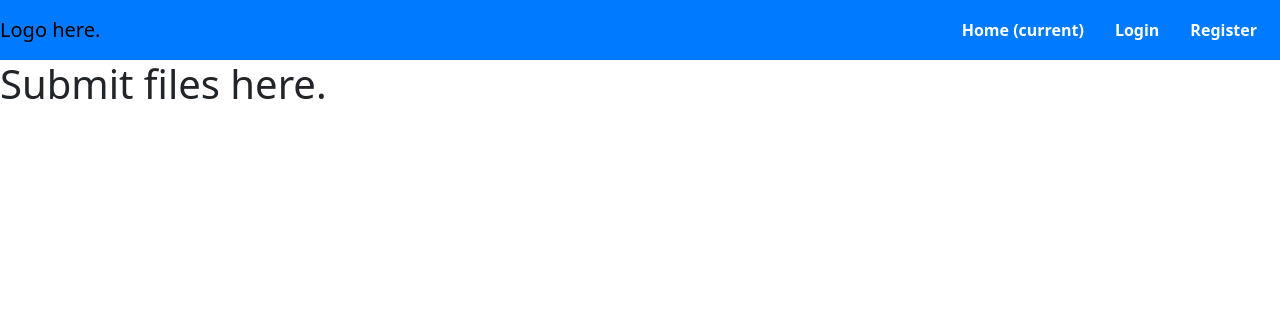
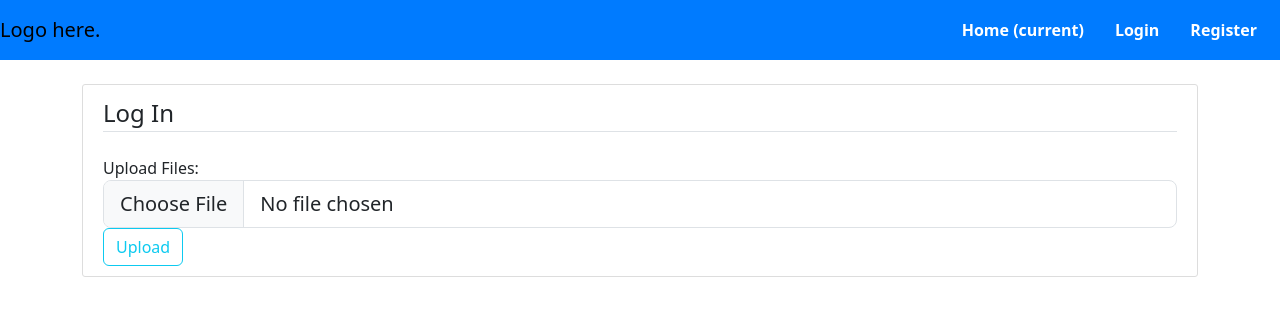
Before and after one commit to Alpha-131/simple-flask-app, a Flask app: template flask_app/templates/submit_file.html in a window 1280 px wide. Shown: the top 320 px of the page. Run offline with Flask 3, Linux system fonts and the light colour scheme; the template is opened without the code that fills it: values that come from a table or form of the project are taken from there, others are empty; parts of the project's set-up code (start-up, migrations or seed data) failed here and were passed over; some libraries are stand-ins or nearby versions.

Commit message:
submit model

```diff
--- a/flask_app/config.py
+++ b/flask_app/config.py
@@ -1,5 +1,3 @@
-import os
-
 class config():
     SECRET_KEY = "not_so_secret_key"
-    SQLALCHEMY_DATABASE_URI = 'sqlite:///' + os.path.join(app.root_path, 'database.db')
+    SQLALCHEMY_DATABASE_URI = 'sqlite:///database.db'
--- a/flask_app/templates/layout.html
+++ b/flask_app/templates/layout.html
@@ -1,47 +1,76 @@
 <!DOCTYPE html>
 <html lang="en">
+
 <head>
     <meta charset="UTF-8">
     <meta name="viewport" content="width=device-width, initial-scale=1.0">
     {% if title %}
-            <title>Flask App - {{title}}</title>
-        {% else %}
-            <title>Flask App</title>
-        {% endif %}
+    <title>Flask App - {{title}}</title>
+    {% else %}
+    <title>Flask App</title>
+    {% endif %}
 
     <!-- Add Bootstrap CSS link -->
     <link href="https://cdn.jsdelivr.net/npm/bootstrap@5.3.0/dist/css/bootstrap.min.css" rel="stylesheet">
     <link rel="stylesheet" type="text/css" href="{{ url_for('static', filename='main.css')}}">
 </head>
+
 <body>
     <!-- Navbar -->
     <nav class="navbar navbar-expand-lg navbar-light custom-navbar">
         <a class="navbar-brand" href="{{ url_for('main.home') }}">
             Logo here.
         </a>
-        <button class="navbar-toggler" type="button" data-toggle="collapse" data-target="#navbarNav" aria-controls="navbarNav" aria-expanded="false" aria-label="Toggle navigation">
+        <button class="navbar-toggler" type="button" data-toggle="collapse" data-target="#navbarNav"
+            aria-controls="navbarNav" aria-expanded="false" aria-label="Toggle navigation">
             <span class="navbar-toggler-icon"></span>
         </button>
         <div class="collapse navbar-collapse justify-content-end" id="navbarNav">
             <ul class="navbar-nav">
                 <li class="nav-item active">
-                    <a class="nav-link" href="{{ url_for('main.home') }}">Home <span class="sr-only">(current)</span></a>
+                    <a class="nav-link" href="{{ url_for('main.home') }}">Home <span
+                            class="sr-only">(current)</span></a>
                 </li>
+                {% if current_user.is_authenticated %}
+                <li class="nav-item">
+                    <a class="nav-link" href="{{ url_for('users.login') }}">Submit</a>
+                </li>
+                <li class="nav-item">
+                    <a class="nav-link" href="{{ url_for('users.login') }}">Logout</a>
+                </li>
+                {% else %}
                 <li class="nav-item">
                     <a class="nav-link" href="{{ url_for('users.login') }}">Login</a>
                 </li>
                 <li class="nav-item">
                     <a class="nav-link" href="{{ url_for('users.register') }}">Register</a>
                 </li>
+                {% endif %}
             </ul>
         </div>
     </nav>
 
+    <!-- Flash messages -->
+    <div class="container mt-4">
+        {% with messages = get_flashed_messages(with_categories = true) %}
+        {% if messages %}
+        {% for category,message in messages %}
+        <div class="alert alert-{{ category }}"> {{ message }}</div>
+        {% endfor %}
+        {% endif %}
+        {% endwith %}
+    </div>
+
     <!-- Your page content goes here -->
-    {% block page_content %}{% endblock %}
+    <div class="container mt-4">
+        <div class="main">
+            {% block page_content %}{% endblock %}
+        </div>
+    </div>
 
     <!-- Add Bootstrap JS and jQuery scripts (required for Bootstrap components) -->
     <script src="https://code.jquery.com/jquery-3.6.0.min.js"></script>
     <script src="https://cdn.jsdelivr.net/npm/bootstrap@5.3.0/dist/js/bootstrap.min.js"></script>
 </body>
+
 </html>
--- a/flask_app/templates/submit_file.html
+++ b/flask_app/templates/submit_file.html
@@ -1,4 +1,27 @@
 {% extends "layout.html" %}
 {% block page_content %}
-    <h1>Submit files here.</h1>
+<div class="content-section">
+    <form action="/submit" method="post" enctype="multipart/form-data">
+        {{ form.hidden_tag() }}
+        <fieldset class="form-group">
+            <legend class="border-bottom mb-4">Log In</legend>
+            <div class="form-group">
+                {{ form.file.label(class="form-control-label") }}
+                {% if form.file.errors %}
+                {{ form.file(class="form-control form-control-lg is-invalid") }}
+                <div class="invalid-feedback">
+                    {% for error in form.file.errors %}
+                    <span>{{ error }}</span>
+                    {% endfor %}
+                </div>
+                {% else %}
+                {{ form.file(class="form-control form-control-lg") }}
+                {% endif %}
+            </div>
+        </fieldset>
+        <div class="form-group">
+            {{ form.submit(class="btn btn-outline-info") }}
+        </div>
+    </form>
+</div>
 {% endblock page_content %}
--- a/flask_app/users/forms.py
+++ b/flask_app/users/forms.py
@@ -1,6 +1,8 @@
 from flask_wtf import FlaskForm
 from wtforms import StringField, PasswordField, SubmitField, BooleanField
 from wtforms.validators import DataRequired, Length, Email, EqualTo
+from flask_wtf.file import FileField, FileAllowed
+
 
 #registration form start
 class Registration_form(FlaskForm):
@@ -19,3 +21,10 @@ class Login_form(FlaskForm):
     remember = BooleanField(label='Remember Me')
     submit = SubmitField(label='Log In')
 #login form end
+
+
+#submit form start
+class Submit_form(FlaskForm):
+    file = FileField(label="Upload Files:", validators=[FileAllowed(['jpg','jpeg','png','txt','pdf'])])
+    submit = SubmitField(label='Upload')
+#submit form end
```
Also changed, not shown: flask_app/models.py (+27 -4 lines), flask_app/users/routes.py (+23 -5 lines), flask_app/__init__.py (line endings or trailing spaces).
